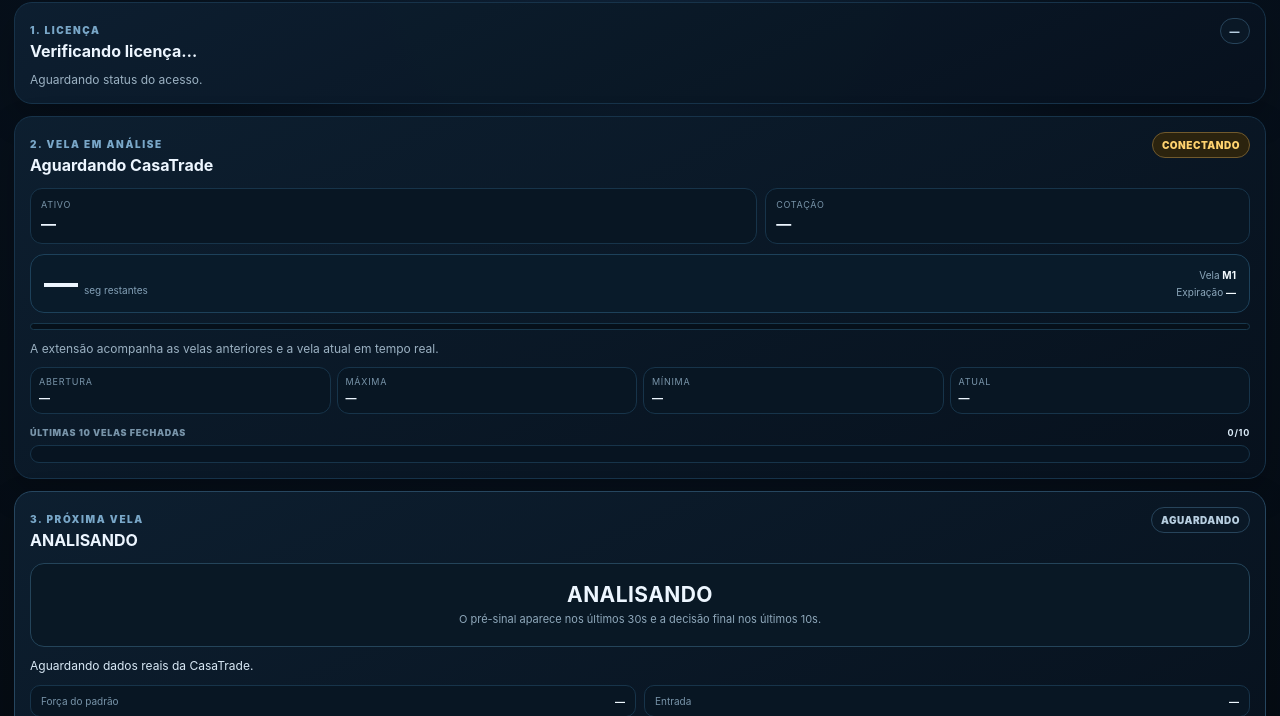
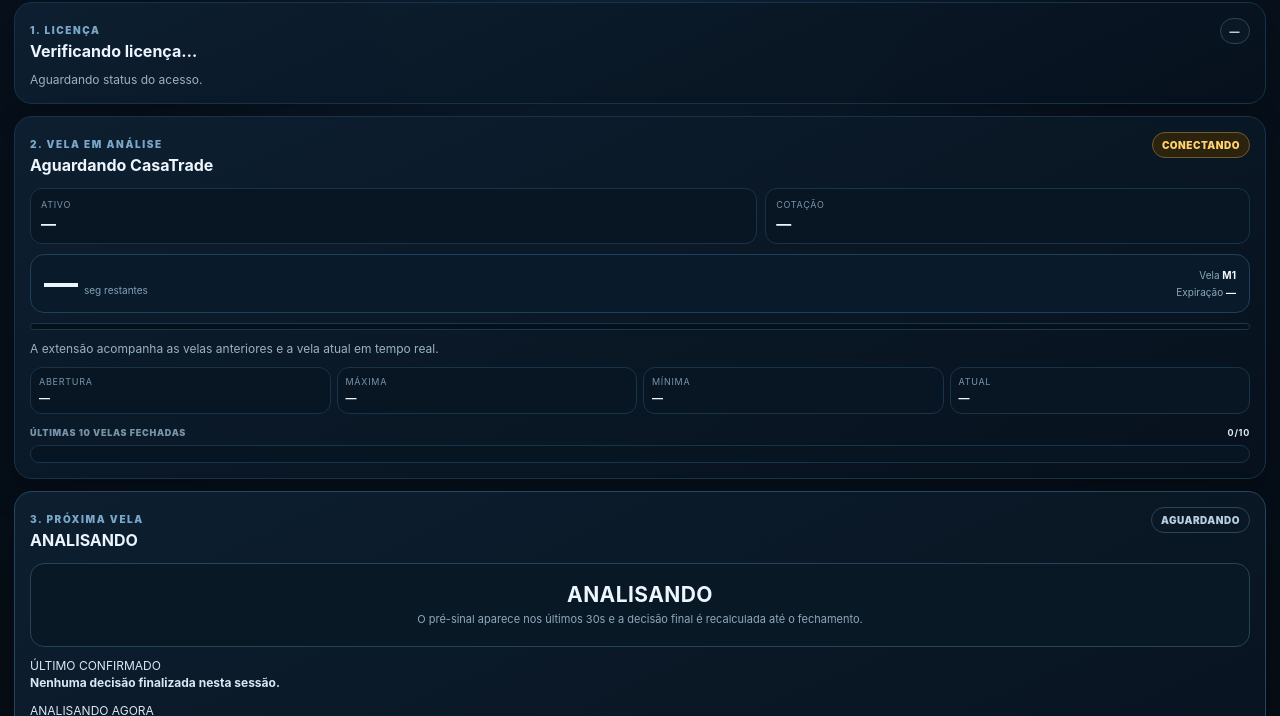
Before and after one commit to DouglasMotta95/ai-trading-scanner, a browser extension: page src/sidepanel/index.html in a window 1280 px wide. Shown: the part 84-800 px from the top of the page. Drawn offline with Linux system fonts and the light colour scheme.

Commit message:
ui: separate completed decision from live analysis

```diff
--- a/src/sidepanel/index.html
+++ b/src/sidepanel/index.html
@@ -81,8 +81,11 @@
 
       <div id="decisionBanner" class="decision-banner waiting">
         <strong id="decisionText">ANALISANDO</strong>
-        <span id="decisionSubtext">O pré-sinal aparece nos últimos 30s e a decisão final nos últimos 10s.</span>
+        <span id="decisionSubtext">O pré-sinal aparece nos últimos 30s e a decisão final é recalculada até o fechamento.</span>
       </div>
+
+      <p class="signal-reason"><span>ÚLTIMO CONFIRMADO</span><br><b id="lastConfirmed">Nenhuma decisão finalizada nesta sessão.</b></p>
+      <p class="signal-reason"><span>ANALISANDO AGORA</span><br><b id="analyzingNow">Aguardando dados reais da CasaTrade.</b></p>
 
       <p id="signalReason" class="signal-reason">Aguardando dados reais da CasaTrade.</p>
       <div class="decision-meta">
```
